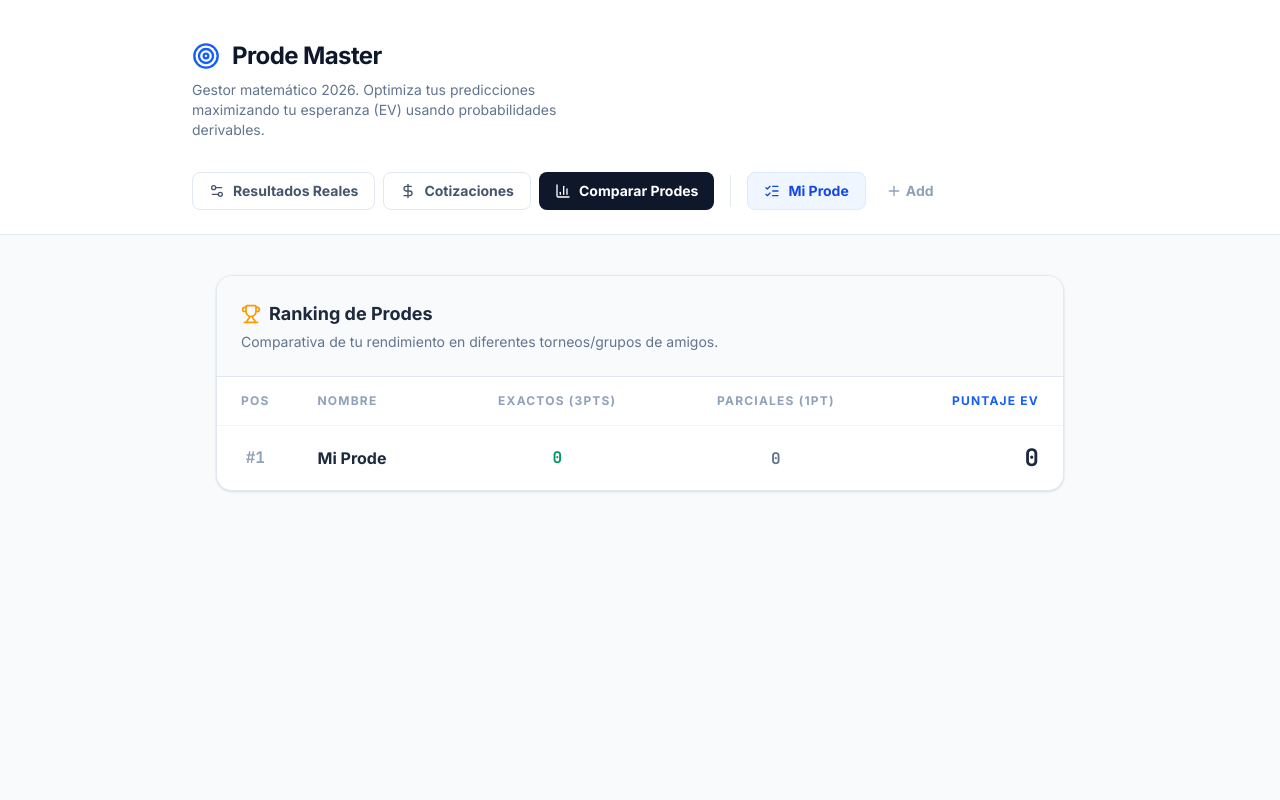
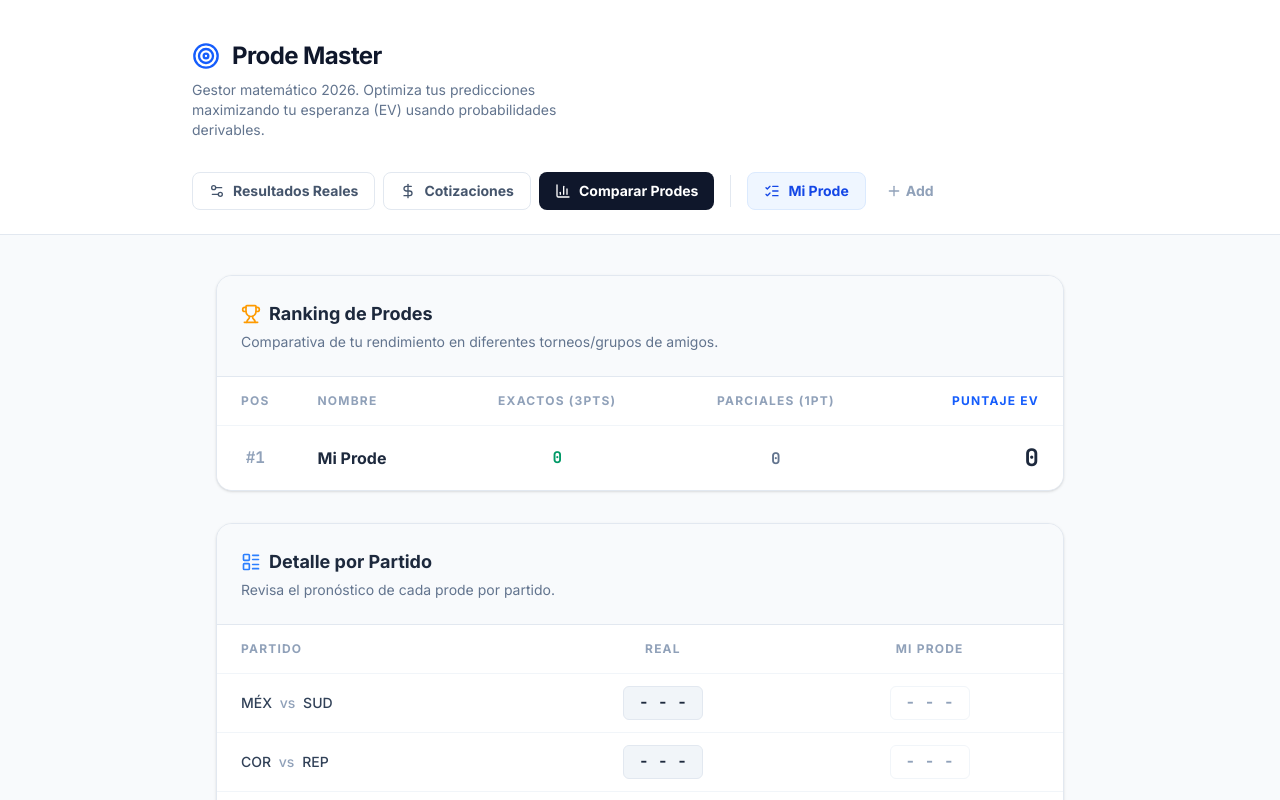
Before and after one commit to fmrsmt/Prode-Master, a React (Vite) app: page / in a window 1280 px wide. Both pictures are taken after a click on the button "Comparar Prodes". Shown: the top 800 px of the page. Built offline with nearby package versions, Linux system fonts and the light colour scheme; no server answers; the database is empty.

Commit message:
feat(ui): refactor ProdeComparison layout
Expand component to support a multi-section structure for better visualization of tournament rankings and analytics.

```diff
--- a/src/components/ProdeComparison.tsx
+++ b/src/components/ProdeComparison.tsx
@@ -1,5 +1,5 @@
 import React from 'react';
-import { Target, Trophy, CheckCircle2 } from 'lucide-react';
+import { Target, Trophy, CheckCircle2, LayoutList } from 'lucide-react';
 import { Prode, ActualScores, Match } from '../types';
 import { calculateMatchPoints } from '../utils';
 
@@ -30,6 +30,8 @@ export default function ProdeComparison({ prodes, actualScores, matches }: Props
   }).sort((a, b) => b.pts - a.pts);
 
   return (
+    <div className="flex flex-col gap-8">
+      {/* Ranking Table */}
       <div className="bg-white border border-slate-200 rounded-2xl overflow-hidden shadow-sm">
         <div className="p-6 border-b border-slate-200 flex items-center justify-between bg-slate-50">
           <div>
@@ -82,5 +84,88 @@ export default function ProdeComparison({ prodes, actualScores, matches }: Props
           </table>
         </div>
       </div>
+
+      {/* Detail by Match Table */}
+      <div className="bg-white border border-slate-200 rounded-2xl overflow-hidden shadow-sm">
+        <div className="p-6 border-b border-slate-200 flex items-center justify-between bg-slate-50">
+          <div>
+            <h3 className="text-lg font-bold text-slate-800 flex items-center gap-2">
+              <LayoutList className="w-5 h-5 text-blue-500" /> Detalle por Partido
+            </h3>
+            <p className="text-sm text-slate-500 mt-1">Revisa el pronóstico de cada prode por partido.</p>
+          </div>
+        </div>
+
+        <div className="overflow-x-auto">
+          <table className="w-full text-left">
+            <thead className="bg-white border-b border-slate-100">
+              <tr>
+                <th className="py-4 px-6 font-bold text-slate-400 text-xs uppercase tracking-widest min-w-[150px]">Partido</th>
+                <th className="py-4 px-6 font-bold text-slate-400 text-xs uppercase tracking-widest text-center min-w-[100px]">Real</th>
+                {stats.map(prode => (
+                  <th key={prode.id} className="py-4 px-6 font-bold text-slate-400 text-xs uppercase tracking-widest text-center min-w-[100px]">
+                    {prode.name}
+                  </th>
+                ))}
+              </tr>
+            </thead>
+            <tbody className="divide-y divide-slate-100 bg-white">
+              {matches.map(m => {
+                const actual = actualScores[m.id];
+                const hasActual = actual && actual.a !== null && actual.b !== null;
+                const rA = hasActual ? actual.a : '-';
+                const rB = hasActual ? actual.b : '-';
+
+                return (
+                  <tr key={m.id} className="hover:bg-slate-50 transition-colors">
+                    <td className="py-3 px-6 font-medium text-slate-700 text-sm whitespace-nowrap">
+                      {m.teamA.substring(0, 3).toUpperCase()} <span className="text-slate-400 mx-1">vs</span> {m.teamB.substring(0, 3).toUpperCase()}
+                    </td>
+                    <td className="py-3 px-6 text-center">
+                      <div className="inline-flex items-center justify-center bg-slate-100 border border-slate-200 px-3 py-1 rounded-md min-w-[80px]">
+                        <span className="font-mono font-bold text-slate-800">{rA} - {rB}</span>
+                      </div>
+                    </td>
+                    {stats.map(prode => {
+                      const pred = prode.predictions[m.id];
+                      const hasPred = pred && pred.a !== null && pred.b !== null;
+                      const pA = hasPred ? pred.a : '-';
+                      const pB = hasPred ? pred.b : '-';
+
+                      let pts = 0;
+                      if (hasActual && hasPred) {
+                        pts = calculateMatchPoints(actual.a, actual.b, pred.a, pred.b);
+                      }
+
+                      let bgClass = "bg-white border-slate-100 text-slate-400";
+                      if (hasActual && hasPred) {
+                        if (pts === 3) bgClass = "bg-emerald-100 border-emerald-200 text-emerald-800";
+                        else if (pts === 1) bgClass = "bg-amber-100 border-amber-200 text-amber-800";
+                        else bgClass = "bg-slate-50 border-slate-200 text-slate-500";
+                      } else if (hasPred) {
+                        bgClass = "bg-white border-slate-200 text-slate-700";
+                      }
+
+                      return (
+                        <td key={prode.id} className="py-3 px-6 text-center">
+                          <div className={`inline-flex items-center justify-center border px-3 py-1 rounded-md min-w-[80px] transition-colors ${bgClass}`}>
+                            <span className="font-mono font-bold">{pA} - {pB}</span>
+                          </div>
+                        </td>
+                      );
+                    })}
+                  </tr>
+                );
+              })}
+              {matches.length === 0 && (
+                <tr>
+                  <td colSpan={2 + stats.length} className="py-12 text-center text-slate-400 font-medium">No hay partidos disponibles.</td>
+                </tr>
+              )}
+            </tbody>
+          </table>
+        </div>
+      </div>
+    </div>
   );
 }
```
Lines whose indentation alone changed are shown as unchanged.
